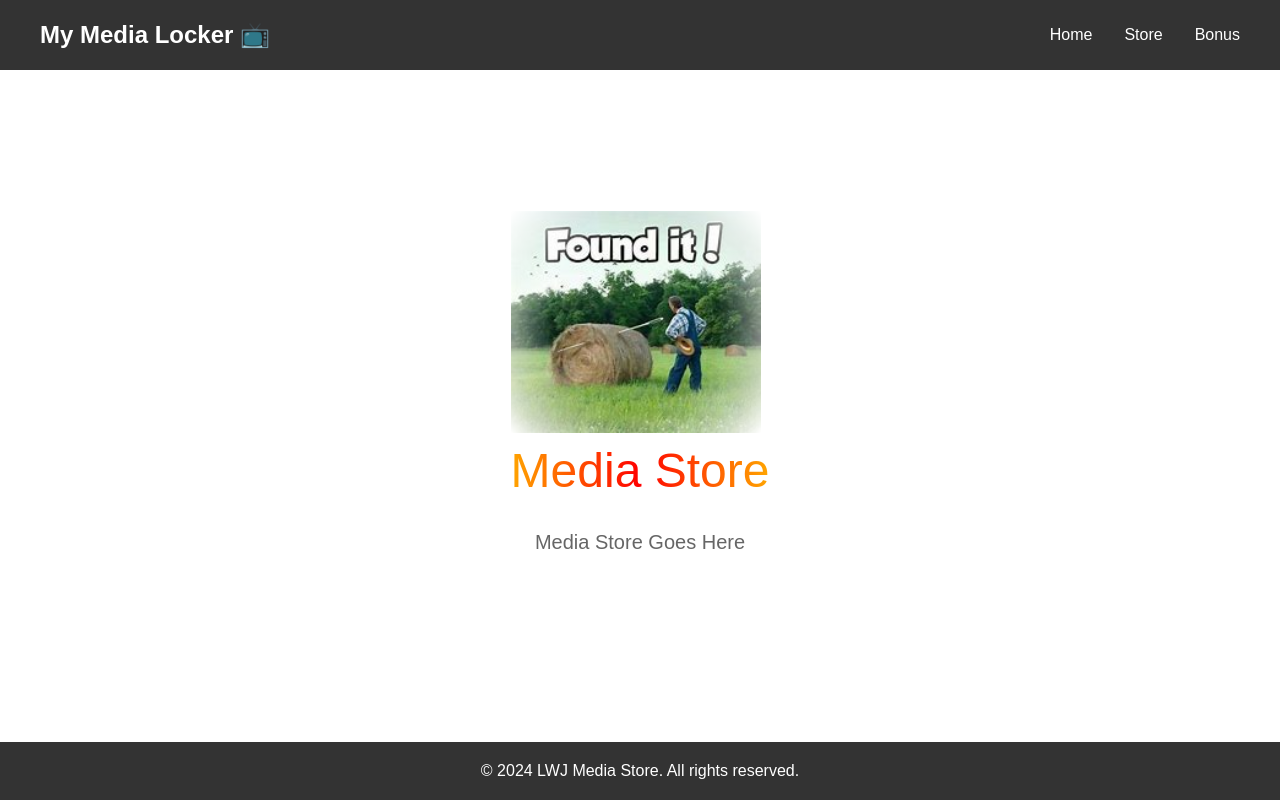
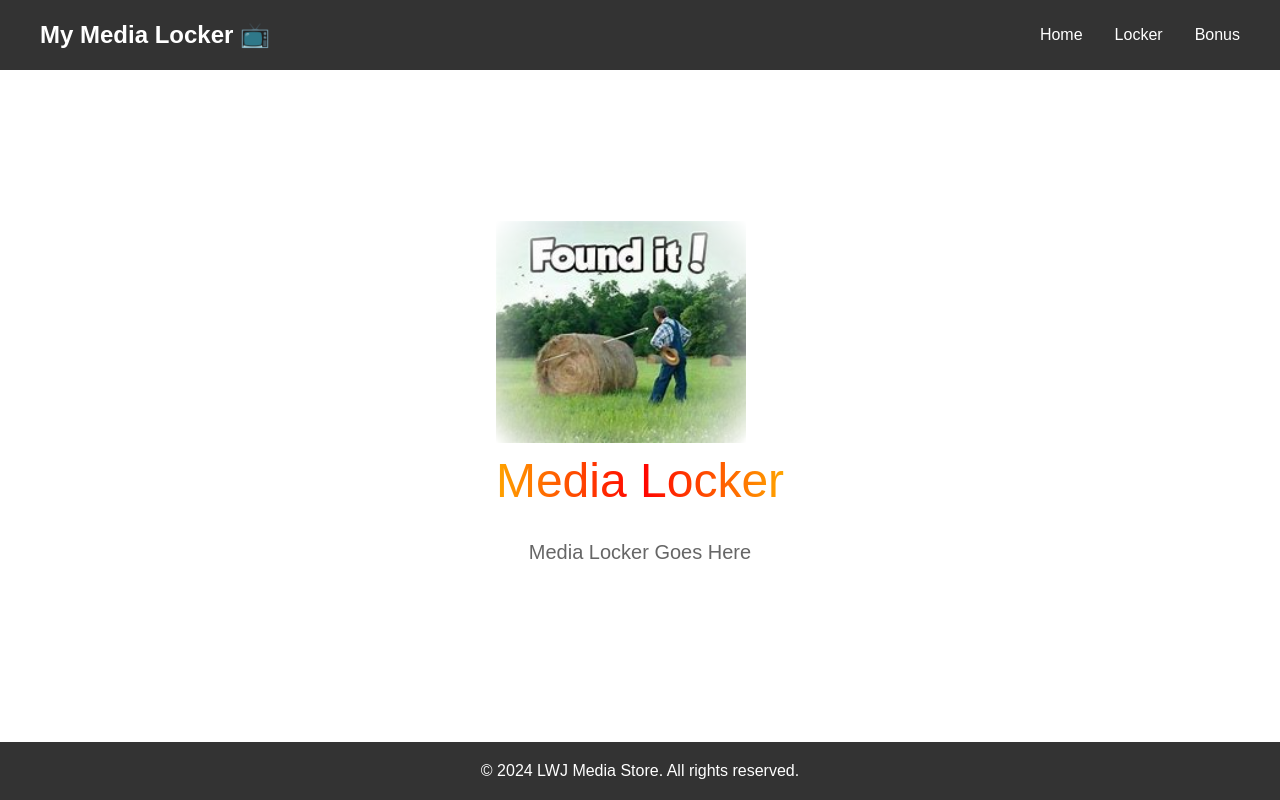
Before and after one commit to uk030621/MediaStore, a Next.js app: page /about in a window 1280 px wide. Built offline with nearby package versions, Linux system fonts and the light colour scheme.

Commit message:
Minor changes

```diff
--- a/app/about/page.js
+++ b/app/about/page.js
@@ -20,9 +20,9 @@ export default function AboutPage() {
         />
       </div>
 
-      <h1 className={styles.gradientText}>Media Store</h1>
+      <h1 className={styles.gradientText}>Media Locker</h1>
       <p className={styles.description}>
-        Media Store Goes Here
+        Media Locker Goes Here
       </p>
     </div>
   );
--- a/app/layout.js
+++ b/app/layout.js
@@ -16,7 +16,7 @@ export default function RootLayout({ children }) {
             <a href="/" className="logo">My Media Locker <span className='text-5xl'>📺</span></a>
             <ul className="nav-links">
               <li><Link href="/">Home</Link></li>
-              <li><Link href="/about">Store</Link></li>
+              <li><Link href="/about">Locker</Link></li>
               <li><Link href="/services">Bonus</Link></li>
             </ul>
           </nav>
--- a/styles/Home.module.css
+++ b/styles/Home.module.css
@@ -3,7 +3,7 @@
 .homeContainer {
   text-align: center;
   padding: 2rem;
-  padding-top: 0px;
+  padding-top: 20px;
 }
 
 .title {
```
